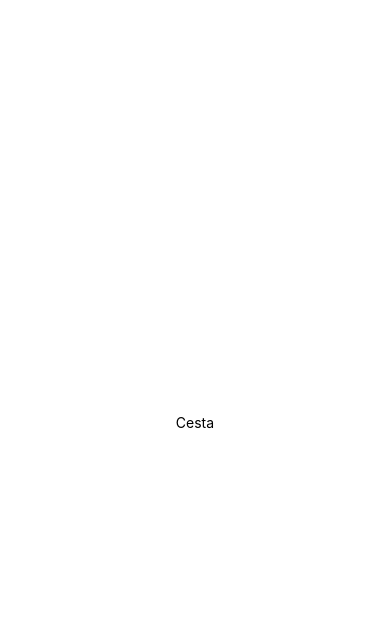
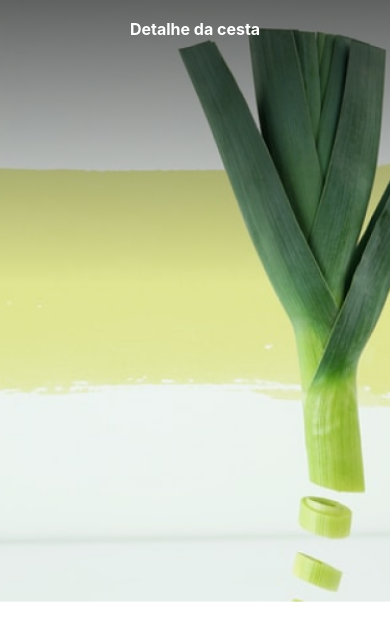
Before and after one commit to Brunocs1991/react-native, a React Native app in the folder orgs-cesta/: screen / in a window 390 px wide. Shown: the top 640 px of the page. Built offline with nearby package versions, Linux system fonts and the light colour scheme.

Commit message:
imagem estilos

```diff
--- a/orgs-cesta/App.js
+++ b/orgs-cesta/App.js
@@ -1,21 +1,10 @@
-import { StatusBar } from 'expo-status-bar';
-import { StyleSheet, Text, View } from 'react-native';
-import Cesta from './src/telas/cesta';
-
+import { SafeAreaView, StatusBar } from 'react-native';
+import Cesta from './src/telas/Cesta'
 export default function App() {
   return (
-    <View style={styles.container}>
+    <SafeAreaView>
+      <StatusBar />
       <Cesta />
-      <StatusBar style="auto" />
-    </View>
+    </SafeAreaView>
   );
 }
-
-const styles = StyleSheet.create({
-  container: {
-    flex: 1,
-    backgroundColor: '#fff',
-    alignItems: 'center',
-    justifyContent: 'center',
-  },
-});
--- a/orgs-cesta/src/telas/Cesta.js
+++ b/orgs-cesta/src/telas/Cesta.js
@@ -1,6 +1,31 @@
-import React from 'react';
-import { Text } from 'react-native';
+import React from "react";
+import { Dimensions, Image, StyleSheet, Text } from "react-native";
 
+import topo from "../../assets/topo.png";
+
+const width = Dimensions.get("screen").width;
 export default function Cesta() {
-    return <Text>Cesta</Text>
+    return (
+        <>
+            <Image source={topo} style={estilos.topo} />
+            <Text style={estilos.titulo}>Detalhe da cesta</Text>
+        </>
+    );
 }
+
+const estilos = StyleSheet.create({
+    topo: {
+        width: "100%",
+        height: (578 / 768) * width,
+    },
+    titulo: {
+        position: "absolute",
+        textAlign: "center",
+        width: "100%",
+        fontSize: 16,
+        lineHeight: 26,
+        color: "white",
+        fontWeight: "bold",
+        padding: 16,
+    },
+});
```
